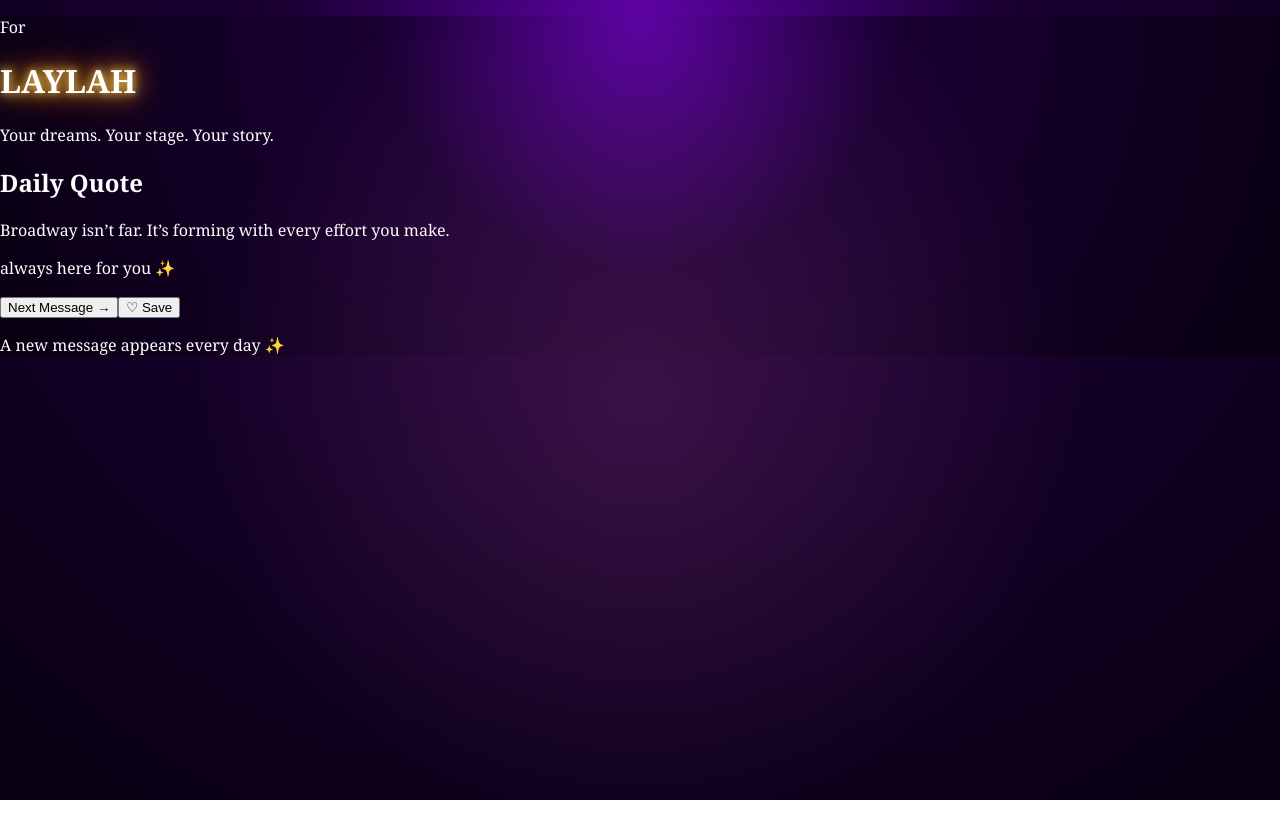
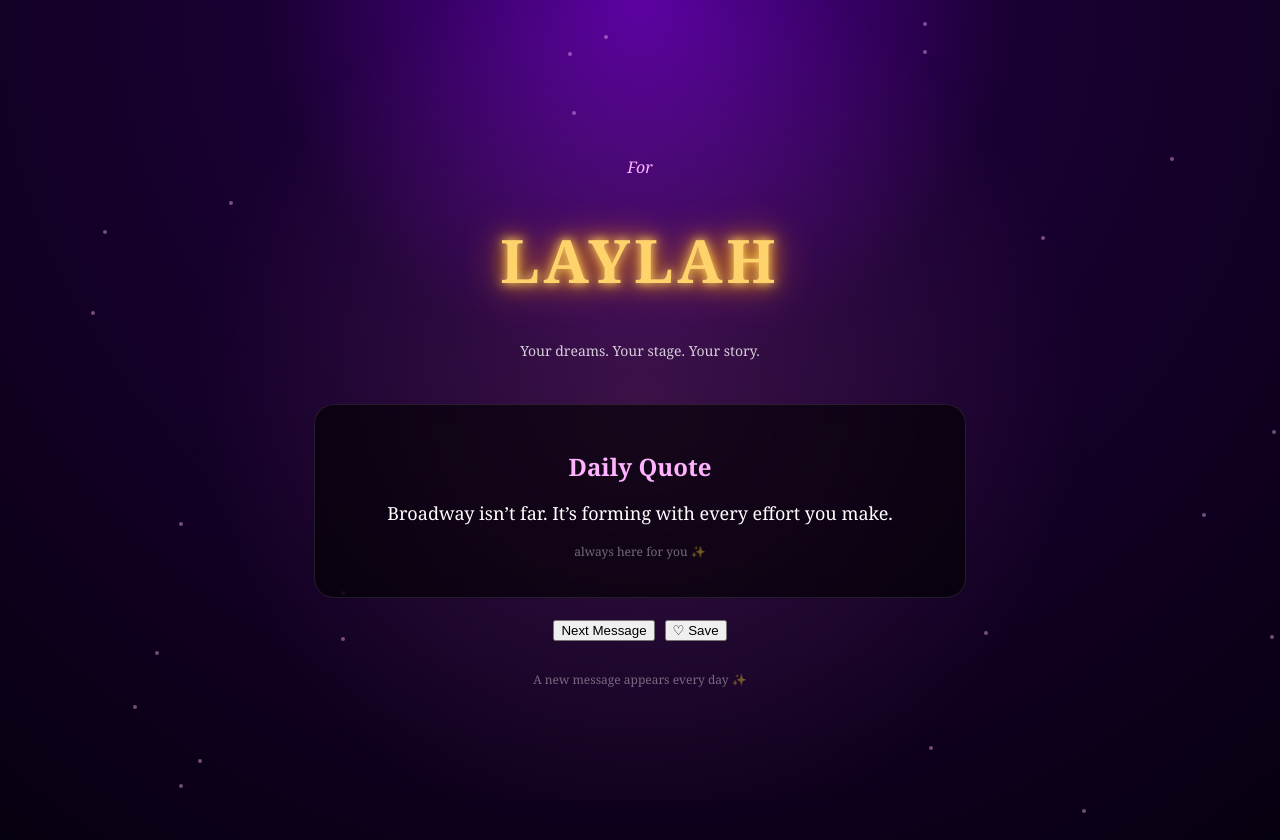
Before and after one commit to Mathis777/laylah-site, a Next.js app: page / in a window 1280 px wide. Before the commit the page ends 800 px from the top, so only its background shows below. Built offline with nearby package versions, Linux system fonts and the light colour scheme.

Commit message:
broadway redesign final

```diff
--- a/app/page.tsx
+++ b/app/page.tsx
@@ -31,17 +31,19 @@
 
 `Dear Laylah,
 
-You are becoming the person your dreams recognize.`,
+You are becoming the person your dreams recognize.`
   ];
 
   const [index, setIndex] = useState(0);
   const [favorites, setFavorites] = useState<string[]>([]);
 
+  // 💾 LOAD
   useEffect(() => {
     const stored = localStorage.getItem("favorites");
     if (stored) setFavorites(JSON.parse(stored));
   }, []);
 
+  // 💾 SAVE
   useEffect(() => {
     localStorage.setItem("favorites", JSON.stringify(favorites));
   }, [favorites]);
@@ -62,87 +64,134 @@
   }, [index]);
 
   return (
-    <main className="min-h-screen flex flex-col items-center justify-center relative overflow-hidden px-6 text-white">
+    <main
+      style={{
+        minHeight: "100vh",
+        display: "flex",
+        flexDirection: "column",
+        alignItems: "center",
+        justifyContent: "center",
+        textAlign: "center",
+        padding: "20px",
+        color: "white",
+        fontFamily: "Georgia, serif",
+        position: "relative",
+        overflow: "hidden"
+      }}
+    >
+      {/* 💜 BROADWAY VIOLET BACKGROUND */}
+      <div
+        style={{
+          position: "absolute",
+          inset: 0,
+          zIndex: -30,
+          background:
+            "radial-gradient(circle at top, #5a00a3 0%, #1a0033 45%, #070010 100%)"
+        }}
+      />
 
-      {/* 💜 BACKGROUND VIOLET */}
-      <div className="absolute inset-0 bg-gradient-to-br from-[#2a003f] via-[#12001f] to-black -z-30" />
-
-      {/* ✨ LIGHT GLOW */}
-      <div className="absolute inset-0 -z-20 bg-[radial-gradient(circle_at_center,rgba(180,80,255,0.25),transparent_60%)]" />
+      {/* ✨ GLOW */}
+      <div
+        style={{
+          position: "absolute",
+          inset: 0,
+          zIndex: -20,
+          background:
+            "radial-gradient(circle at center, rgba(180,80,255,0.25), transparent 60%)"
+        }}
+      />
 
       {/* 🌟 PARTICLES */}
       <div className="absolute inset-0 pointer-events-none">
         {[...Array(25)].map((_, i) => (
           <span
             key={i}
-            className="absolute w-1 h-1 bg-pink-300 rounded-full opacity-60 animate-pulse"
             style={{
+              position: "absolute",
+              width: "4px",
+              height: "4px",
+              background: "rgba(255, 180, 255, 0.7)",
+              borderRadius: "50%",
               top: `${Math.random() * 100}%`,
-              left: `${Math.random() * 100}%`
+              left: `${Math.random() * 100}%`,
+              opacity: 0.6
             }}
           />
         ))}
       </div>
 
       {/* 🎬 TITLE */}
-      <div className="text-center mb-8">
-        <p className="text-pink-300 italic text-lg mb-2">For</p>
+      <div>
+        <p style={{ color: "#ffb3ff", fontStyle: "italic" }}>For</p>
 
-        <h1 className="text-6xl md:text-7xl font-bold tracking-widest text-yellow-300"
+        <h1
           style={{
-            textShadow: "0 0 10px #ffd36b, 0 0 20px #ffae00, 0 0 40px #ff7b00"
+            fontSize: "60px",
+            fontWeight: "bold",
+            letterSpacing: "4px",
+            color: "#ffd36b",
+            textShadow:
+              "0 0 10px #ffd36b, 0 0 20px #ffae00, 0 0 40px #ff7b00"
           }}
         >
           LAYLAH
         </h1>
 
-        <p className="mt-3 text-sm opacity-80 italic">
+        <p style={{ opacity: 0.8, fontSize: "14px" }}>
           Your dreams. Your stage. Your story.
         </p>
       </div>
 
       {/* 💎 CARD */}
-      <div className="w-full max-w-xl rounded-3xl p-[2px] bg-gradient-to-br from-pink-500/40 to-purple-500/40 shadow-[0_0_60px_rgba(180,100,255,0.25)]">
-        <div className="rounded-3xl bg-black/60 backdrop-blur-xl p-8 text-center">
-
-          <h2 className="text-pink-300 mb-4 text-center">
+      <div
+        style={{
+          marginTop: "30px",
+          maxWidth: "600px",
+          width: "100%",
+          background: "rgba(0,0,0,0.6)",
+          padding: "25px",
+          borderRadius: "20px",
+          backdropFilter: "blur(12px)",
+          border: "1px solid rgba(255,255,255,0.1)"
+        }}
+      >
+        <h2 style={{ color: "#ffb3ff", marginBottom: "10px" }}>
           {content.type}
         </h2>
 
-          <p className="whitespace-pre-line leading-relaxed text-lg text-center">
+        <p style={{ whiteSpace: "pre-line", fontSize: "18px" }}>
           {content.text}
         </p>
 
-          <p className="mt-5 text-xs opacity-40 italic text-center text-pink-200">
+        <p style={{ marginTop: "15px", fontSize: "12px", opacity: 0.4 }}>
           always here for you ✨
         </p>
       </div>
-      </div>
 
       {/* 🔘 BUTTONS */}
-      <div className="flex gap-4 mt-8">
+      <div style={{ marginTop: "20px" }}>
         <button
           onClick={() => setIndex(index + 1)}
-          className="px-6 py-3 rounded-full bg-gradient-to-r from-pink-500 to-purple-500 shadow-lg hover:scale-105 transition"
+          style={{ marginRight: "10px" }}
         >
-          Next Message →
+          Next Message
         </button>
 
         <button
-          onClick={() => setFavorites([...favorites, content.text])}
-          className="px-6 py-3 rounded-full border border-pink-400 hover:bg-pink-500/20 transition"
+          onClick={() =>
+            setFavorites([...favorites, content.text])
+          }
         >
           ♡ Save
         </button>
       </div>
 
-      {/* ❤️ FAVORITES (CENTRÉ) */}
+      {/* ❤️ FAVORITES */}
       {favorites.length > 0 && (
-        <div className="mt-10 max-w-xl w-full text-center">
-          <h3 className="text-pink-300 text-lg mb-3">Favorites 💖</h3>
-
+        <div style={{ marginTop: "30px", maxWidth: "600px" }}>
+          <h3>Favorites 💖</h3>
           {favorites.map((fav, i) => (
-            <p key={i} className="opacity-80 text-sm mb-2 text-center">
+            <p key={i} style={{ opacity: 0.8, fontSize: "14px" }}>
               {fav}
             </p>
           ))}
@@ -150,10 +199,9 @@
       )}
 
       {/* 🌙 FOOTER */}
-      <p className="mt-8 text-xs opacity-40 text-center">
+      <p style={{ marginTop: "30px", fontSize: "12px", opacity: 0.4 }}>
         A new message appears every day ✨
       </p>
-
     </main>
   );
 }
```
Lines whose indentation alone changed are shown as unchanged.
